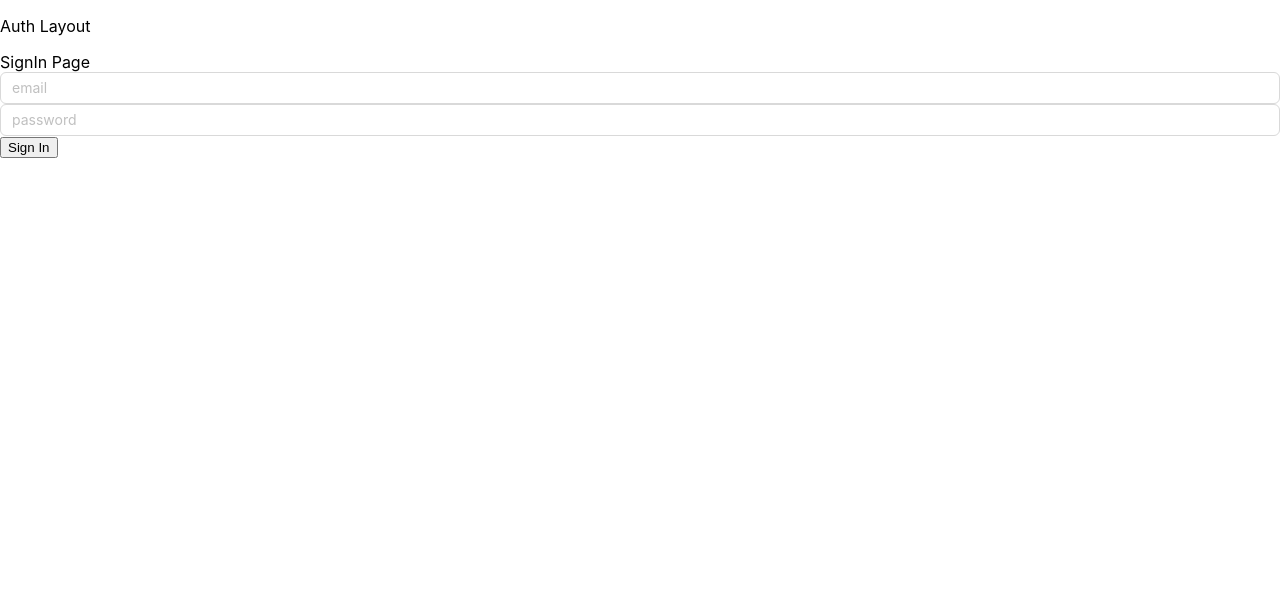
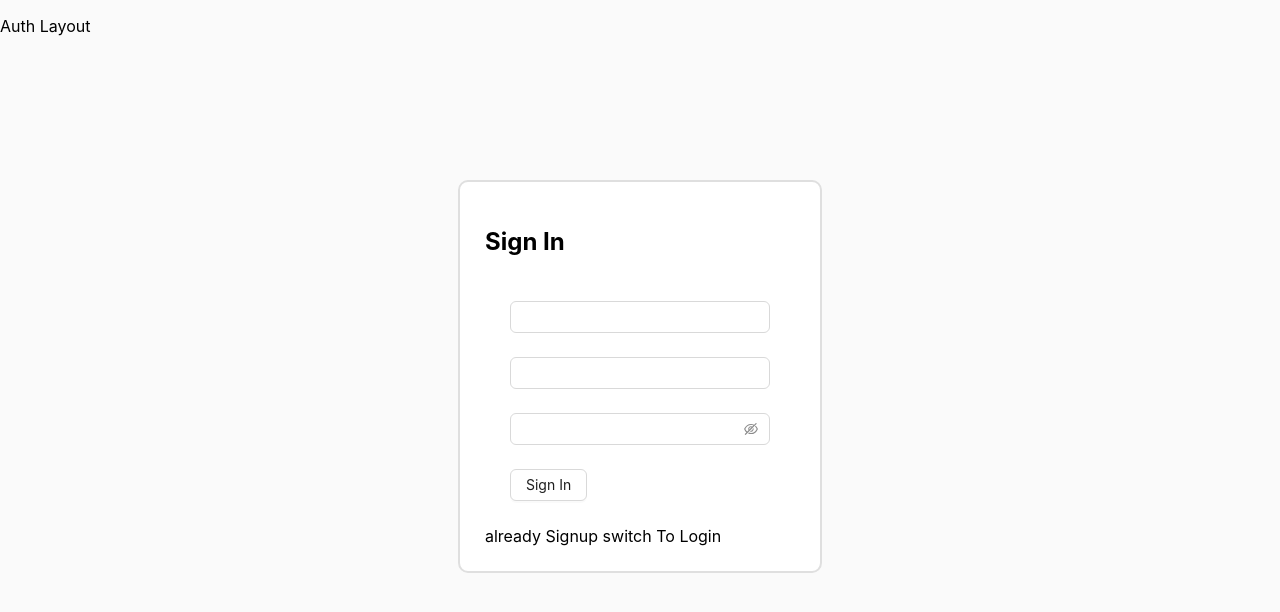
Before and after one commit to JigarVaghela784/Chat-App, a Next.js app: page /auth in a window 1280 px wide. Shown: the top 612 px of the page. Built offline with nearby package versions, Linux system fonts and the light colour scheme.

Commit message:
create login

```diff
--- a/src/components/atoms/button/index.js
+++ b/src/components/atoms/button/index.js
@@ -1,9 +1,10 @@
+import {Button as BaseButton} from "antd";
+
 const Button= (props) => {
     const { buttonText, ...rest } = props;
+    console.log('props',props)
     return (
-        <div>
-            <button {...rest}>{buttonText}</button>
-        </div>
+            <BaseButton {...rest}>{buttonText}</BaseButton>
     );
 };
 
--- a/src/components/atoms/input/index.js
+++ b/src/components/atoms/input/index.js
@@ -1,10 +1,9 @@
-import {Input as BaseInput} from "antd";
+import { Input as BaseInput } from "antd";
 
-const Input = (props) => {
-  console.log({props})
-  return (
-    <BaseInput {...props}  />
-  )
-}
+const Input = (props ) => {
+  const {onChange,name,buttonText,rest}=props;
 
-export default Input
+  return <BaseInput name={name}  onChange={onChange} {...rest} />
+};
+
+export default Input;
--- /dev/null
+++ b/src/components/atoms/password/index.js
@@ -0,0 +1,11 @@
+import {Input as BaseInput} from "antd";
+
+const Password = (props) => {
+  const {onChange,name,rest}=props;
+
+  return (
+    <BaseInput.Password name={name}  onChange={onChange} {...rest}/>
+  )
+}
+
+export default Password
--- a/src/pages/auth/index.js
+++ b/src/pages/auth/index.js
@@ -1,8 +1,9 @@
 import AuthLayout from "../../layout/AuthLayout";
 import SignIn from "../../views/Auth/SignIn";
+import Signup from "../../views/Auth/SignUp";
 
 export default function LoginPage() {
-  return <SignIn />;
+  return <Signup />;
 }
 
 LoginPage.getLayout = function getLayout(page) {
--- a/src/store/actions/auth.js
+++ b/src/store/actions/auth.js
@@ -9,6 +9,7 @@ import Types from "../types/auth";
 // }
 
 export const setUser = (user) => (dispatch) => {
+  console.log('user', user)
   dispatch({
     payload: user,
     type: Types.SET_USER_DATA,
--- a/src/styles/globals.css
+++ b/src/styles/globals.css
@@ -4,6 +4,7 @@ body {
   margin: 0;
   font-family: -apple-system, BlinkMacSystemFont, Segoe UI, Roboto, Oxygen,
     Ubuntu, Cantarell, Fira Sans, Droid Sans, Helvetica Neue, sans-serif;
+    background-color: #fafafa;
 }
 
 a {
--- a/src/views/Auth/SignIn.js
+++ /dev/null
@@ -1,54 +0,0 @@
-import { useRouter } from "next/router";
-import React, { useState } from "react";
-
-import { setUser } from "../../store/actions/auth";
-import { useStoreActions } from "../../store/hooks";
-import Input from "../../components/atoms/input";
-import Button from "../../components/atoms/button";
-
-const SignIn = () => {
-  const { push } = useRouter();
-  const [userDetails, setUserDetails] = useState({
-    email: "",
-    password: "",
-  });
-  const actions = useStoreActions({ setUser });
-
-  const handleSignIn = () => {
-    actions.setUser(userDetails);
-    setUserDetails({
-      email: "",
-      password: "",
-    });
-    return push("/dashboard");
-  };
-
-  const handleChange = (e) => {
-    const { name, value } = e.target;
-    setUserDetails({ ...userDetails, [name]: value });
-  };
-
-  return (
-    <div>
-      SignIn Page
-      <div>
-        <Input
-          name="email"
-          placeholder="email"
-          value={userDetails.email}
-          onChange={handleChange}
-        />
-        <Input
-          name="password"
-          placeholder="password"
-          type="password"
-          value={userDetails.password}
-          onChange={handleChange}
-        />
-        <Button buttonText="Sign In" onClick={handleSignIn} />
-      </div>
-    </div>
-  );
-};
-
-export default SignIn;
--- /dev/null
+++ b/src/views/Auth/SignIn/SignIn.module.css
@@ -0,0 +1,19 @@
+.Main {
+  display: flex;
+  justify-content: center;
+  align-items: center;
+  padding: 10% 0%;
+}
+.FormWrapper {
+  display: flex;
+  justify-content: center;
+  align-content: center;
+  flex-flow: column;
+  border: 2px solid #dfdfdf;
+  padding: 25px;
+  border-radius: 10px;
+  background-color: #fff;
+}
+.Form {
+  padding: 25px;
+}
--- /dev/null
+++ b/src/views/Auth/SignIn/index.js
@@ -0,0 +1,73 @@
+import { useRouter } from "next/router";
+import React, { useState } from "react";
+
+import { setUser } from "../../../store/actions/auth";
+import { Form } from "antd";
+import Input from "../../../components/atoms/input";
+import Button from "../../../components/atoms/button";
+import { useStoreActions } from "../../../store/hooks";
+import styles from "./SignIn.module.css";
+import Password from "../../../components/atoms/password";
+
+const SignIn = () => {
+  const { push } = useRouter();
+  const [userDetails, setUserDetails] = useState({
+    email: "",
+    password: "",
+  });
+  const actions = useStoreActions({ setUser });
+
+  console.log('userDetails', userDetails)
+  const handleSignIn = () => {
+    actions.setUser(userDetails);
+    setUserDetails({
+      email: "",
+      password: "",
+    });
+    return push("/dashboard");
+  };
+  const handleChange = (e) => {
+    const { name, value } = e.target;
+    console.log(name,value)
+    setUserDetails({ ...userDetails, [name]: value });
+  };
+  return (
+    <div className={styles.Main}>
+      <div className={styles.FormWrapper}>
+        <h2>Sign In</h2>
+        <div>
+          <Form className={styles.Form} onChange={handleChange}>
+            <Form.Item name="email">
+              <Input
+                name="email"
+                placeholder="email"
+                value={userDetails.email}
+                className={styles.InputField}
+
+              />
+            </Form.Item>
+            <Form.Item name="password">
+              <Password
+                name="password"
+                placeholder="password"
+                type="password"
+                className={styles.InputField}
+                value={userDetails.password}
+                onChange={handleChange}
+                iconRender={(visible) =>
+                  visible ? <EyeTwoTone /> : <EyeInvisibleOutlined />
+                }
+              />
+            </Form.Item>
+            <Button className={styles.Button} buttonText="Sign In"  onClick={handleSignIn}/>
+          </Form>
+          <div>
+            Not a member yet?<a>SignUp</a>
+          </div>
+        </div>
+      </div>
+    </div>
+  );
+};
+
+export default SignIn;
--- /dev/null
+++ b/src/views/Auth/SignUp/SignUp.module.css
@@ -0,0 +1,19 @@
+.Main {
+    display: flex;
+    justify-content: center;
+    align-items: center;
+    padding: 10% 0%;
+}
+.FormWrapper {
+    display: flex;
+    justify-content: center;
+    align-content: center;
+    flex-flow: column;
+    border: 2px solid #dfdfdf;
+    padding: 25px;
+    border-radius: 10px;
+    background-color: #fff;
+}
+.Form {
+    padding: 25px;
+}
--- /dev/null
+++ b/src/views/Auth/SignUp/index.js
@@ -0,0 +1,85 @@
+import { useRouter } from "next/router";
+import React, { useState } from "react";
+
+import { setUser } from "../../../store/actions/auth";
+import { Form } from "antd";
+import Input from "../../../components/atoms/input";
+import Button from "../../../components/atoms/button";
+import { useStoreActions } from "../../../store/hooks";
+import styles from "./SignUp.module.css";
+import Password from "../../../components/atoms/password";
+
+const SignIn = () => {
+  const { push } = useRouter();
+  const [userDetails, setUserDetails] = useState({
+    username: "",
+    email: "",
+    password: "",
+  });
+  const actions = useStoreActions({ setUser });
+
+  console.log("userDetails", userDetails);
+  const handleSignIn = () => {
+    actions.setUser(userDetails);
+    setUserDetails({
+      username: "",
+      email: "",
+      password: "",
+    });
+    return push("/dashboard");
+  };
+  const handleChange = (e) => {
+    const { name, value } = e.target;
+    console.log(name, value);
+    setUserDetails({ ...userDetails, [name]: value });
+  };
+  return (
+    <div className={styles.Main}>
+      <div className={styles.FormWrapper}>
+        <h2>Sign In</h2>
+        <div>
+          <Form className={styles.Form} onChange={handleChange}>
+            <Form.Item name="username">
+              <Input
+                name="username"
+                placeholder="UserName"
+                value={userDetails.userName}
+                className={styles.InputField}
+              />
+            </Form.Item>
+            <Form.Item name="email"  onChange={handleChange}>
+              <Input
+                name="email"
+                placeholder="email"
+                value={userDetails.email}
+                className={styles.InputField}
+              />
+            </Form.Item>
+            <Form.Item name="password"  onChange={handleChange}>
+              <Password
+                name="password"
+                placeholder="password"
+                className={styles.InputField}
+                value={userDetails.password}
+
+                iconRender={(visible) =>
+                  visible ? <EyeTwoTone /> : <EyeInvisibleOutlined />
+                }
+              />
+            </Form.Item>
+            <Button
+              className={styles.Button}
+              buttonText="Sign In"
+              onClick={handleSignIn}
+            />
+          </Form>
+          <div>
+            already Signup switch To <a>Login</a>
+          </div>
+        </div>
+      </div>
+    </div>
+  );
+};
+
+export default SignIn;
```
